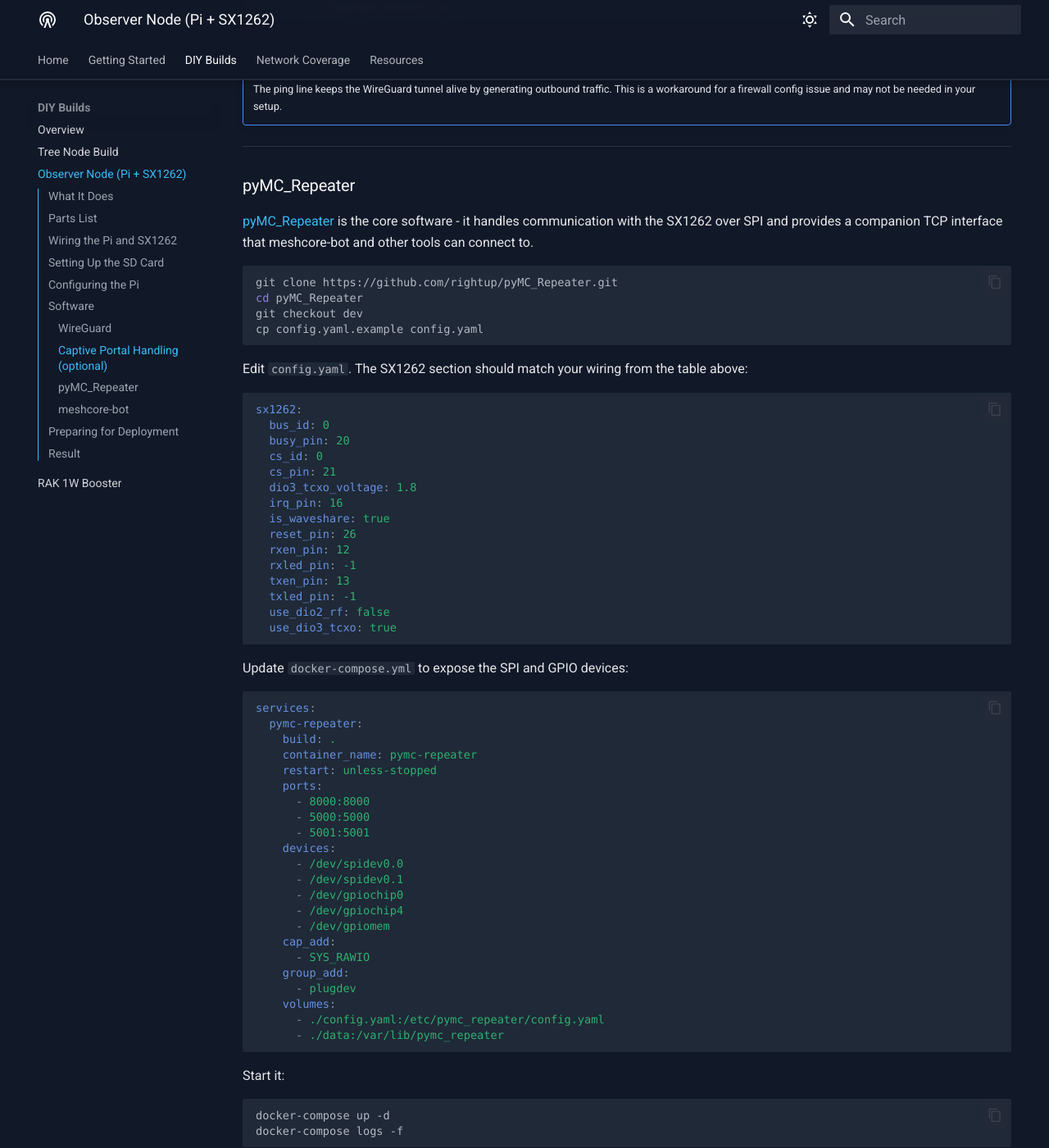
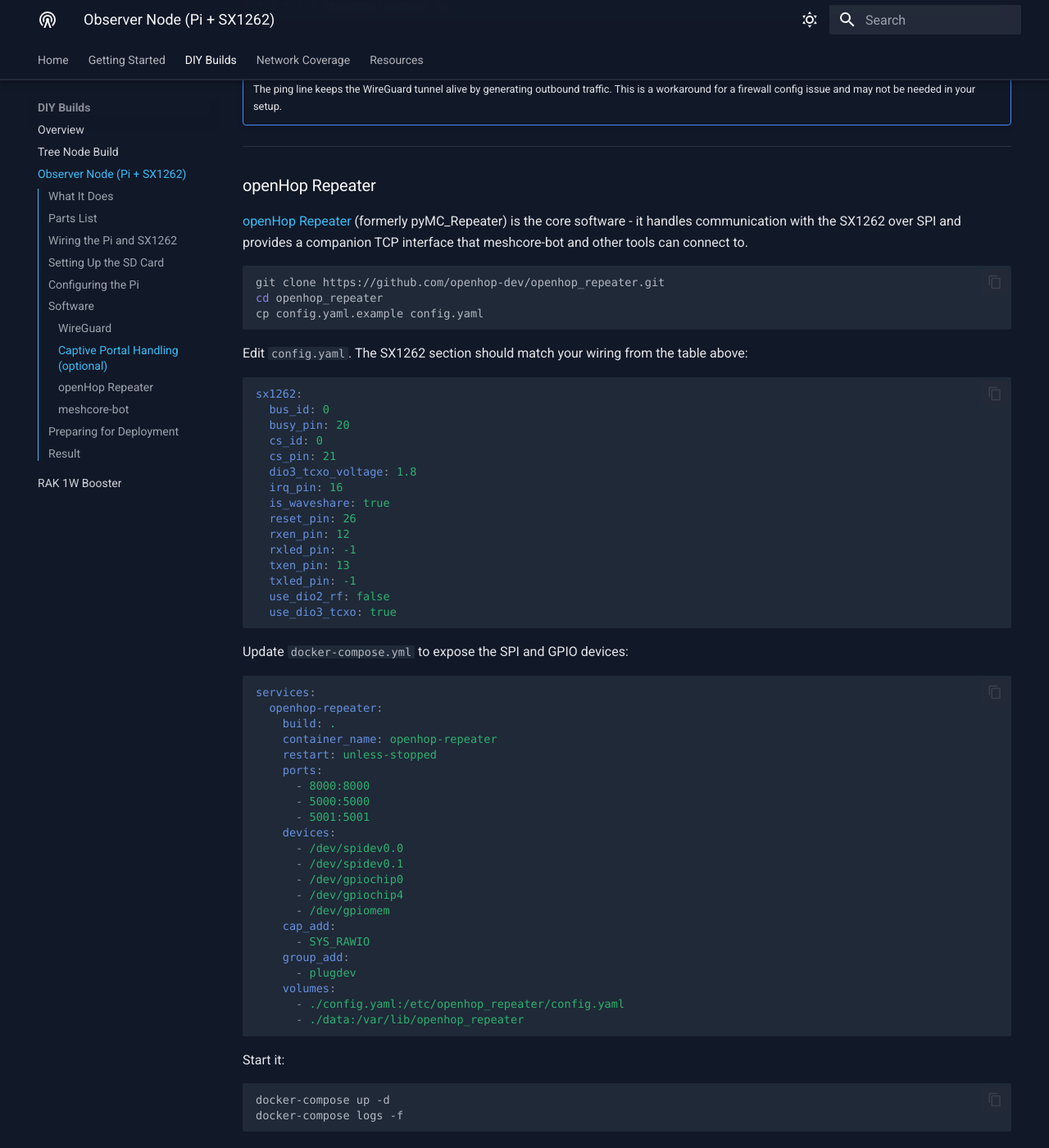
Before and after one commit to copelaje/csrameshcore, an MkDocs documentation site: the page built from docs/diy-rpi-observer.md, in a window 1280 px wide and 1400 px high, scrolled down 6167 px. Shown: the whole window at 82% size. Built offline with MkDocs 1.6.1 and Material for MkDocs 9.7.7, drawn with Linux system fonts in a browser that asks for light colours; some of the changed text lies outside the part shown.

Commit message:
pyMC->openhop

````diff
--- a/docs/diy-rpi-observer.md
+++ b/docs/diy-rpi-observer.md
@@ -213,14 +213,13 @@
 
 ---
 
-### pyMC_Repeater
+### openHop Repeater
 
-[pyMC_Repeater](https://github.com/rightup/pyMC_Repeater) is the core software - it handles communication with the SX1262 over SPI and provides a companion TCP interface that meshcore-bot and other tools can connect to.
+[openHop Repeater](https://github.com/openhop-dev/openhop_repeater) (formerly pyMC_Repeater) is the core software - it handles communication with the SX1262 over SPI and provides a companion TCP interface that meshcore-bot and other tools can connect to.
 
 ```bash
-git clone https://github.com/rightup/pyMC_Repeater.git
-cd pyMC_Repeater
-git checkout dev
+git clone https://github.com/openhop-dev/openhop_repeater.git
+cd openhop_repeater
 cp config.yaml.example config.yaml
 ```
 
@@ -248,9 +247,9 @@
 
 ```yaml
 services:
-  pymc-repeater:
+  openhop-repeater:
     build: .
-    container_name: pymc-repeater
+    container_name: openhop-repeater
     restart: unless-stopped
     ports:
       - 8000:8000
@@ -267,8 +266,8 @@
     group_add:
       - plugdev
     volumes:
-      - ./config.yaml:/etc/pymc_repeater/config.yaml
-      - ./data:/var/lib/pymc_repeater
+      - ./config.yaml:/etc/openhop_repeater/config.yaml
+      - ./data:/var/lib/openhop_repeater
 ```
 
 Start it:
@@ -282,7 +281,7 @@
 
 ### meshcore-bot
 
-[meshcore-bot](https://github.com/agessaman/meshcore-bot) connects to the companion interface exposed by pyMC_Repeater and provides automated mesh testing and bot functionality.
+[meshcore-bot](https://github.com/agessaman/meshcore-bot) connects to the companion interface exposed by openHop Repeater and provides automated mesh testing and bot functionality.
 
 ```bash
 cd ~
@@ -307,7 +306,7 @@
 startup_advert = zero-hop
 ```
 
-In `docker-compose.yml`, uncomment the `network_mode: host` block and remove the `:ro` suffix on the config volume mount. Then start it the same way as pyMC_Repeater.
+In `docker-compose.yml`, uncomment the `network_mode: host` block and remove the `:ro` suffix on the config volume mount. Then start it the same way as openHop Repeater.
 
 ---
 
@@ -329,7 +328,7 @@
 
 ![Completed observer unit in clear plastic enclosure, plugged into power](assets/hardware/diy-rpi-observer-assembled.jpg)
 
-Plug the unit in, walk away, and SSH in via WireGuard whenever you need to make changes. The pyMC_Repeater and bot services restart automatically on reboot, and the captive portal script (if needed) handles reconnection after power cycles.
+Plug the unit in, walk away, and SSH in via WireGuard whenever you need to make changes. The openHop Repeater and bot services restart automatically on reboot, and the captive portal script (if needed) handles reconnection after power cycles.
 
 !!! note "This is one example deployment"
     The steps above reflect a specific setup - particular software choices, a WireGuard server already in place, and deploy locations with a known captive portal. Your situation will likely differ. Treat this as a starting point: some sections (WireGuard, captive portal handling, meshcore-bot) may not apply to you at all, and others may need adjustment for your network environment, hosting preferences, or intended use.
````
Also changed, not shown: docs/diy-builds.md (+1 -1 lines).
